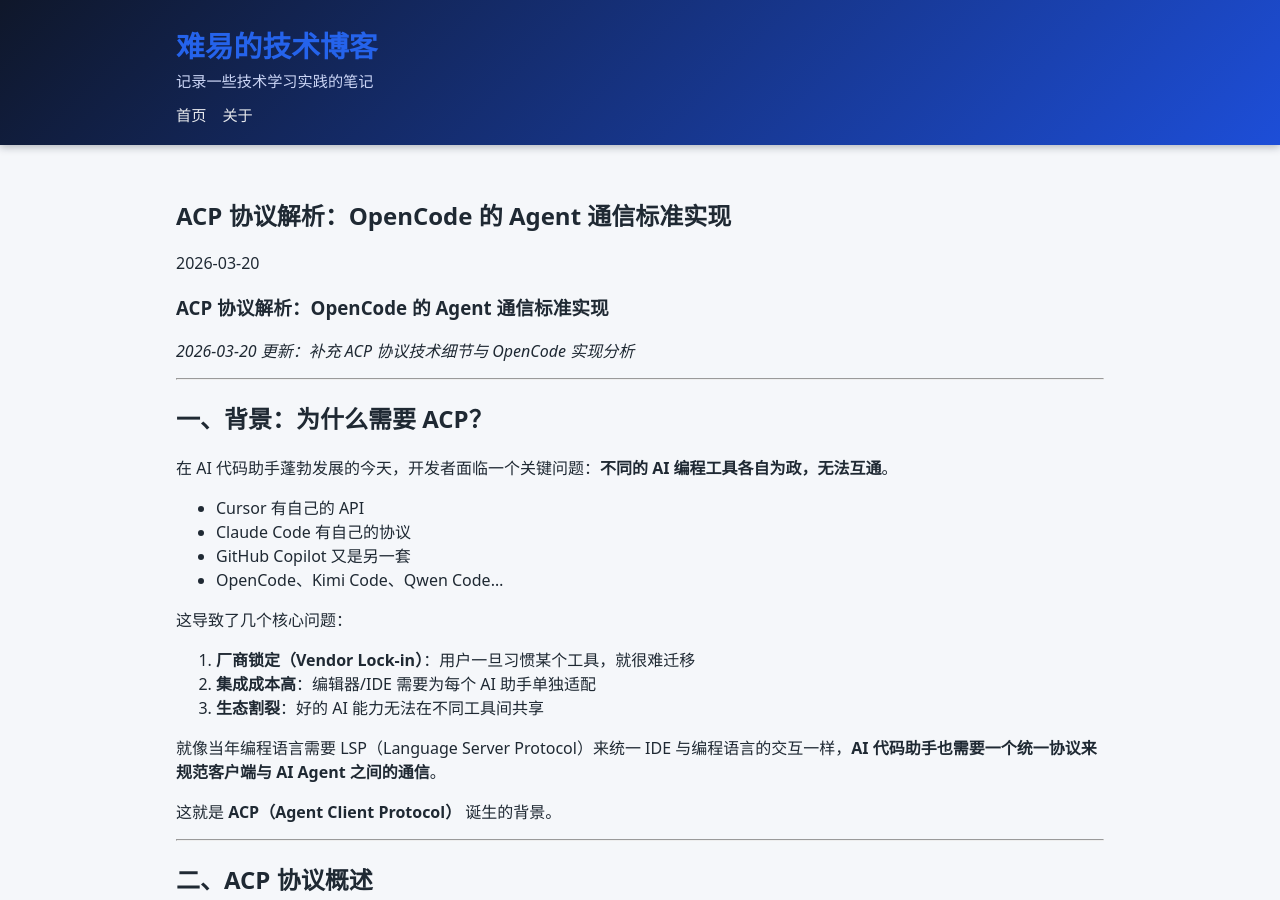
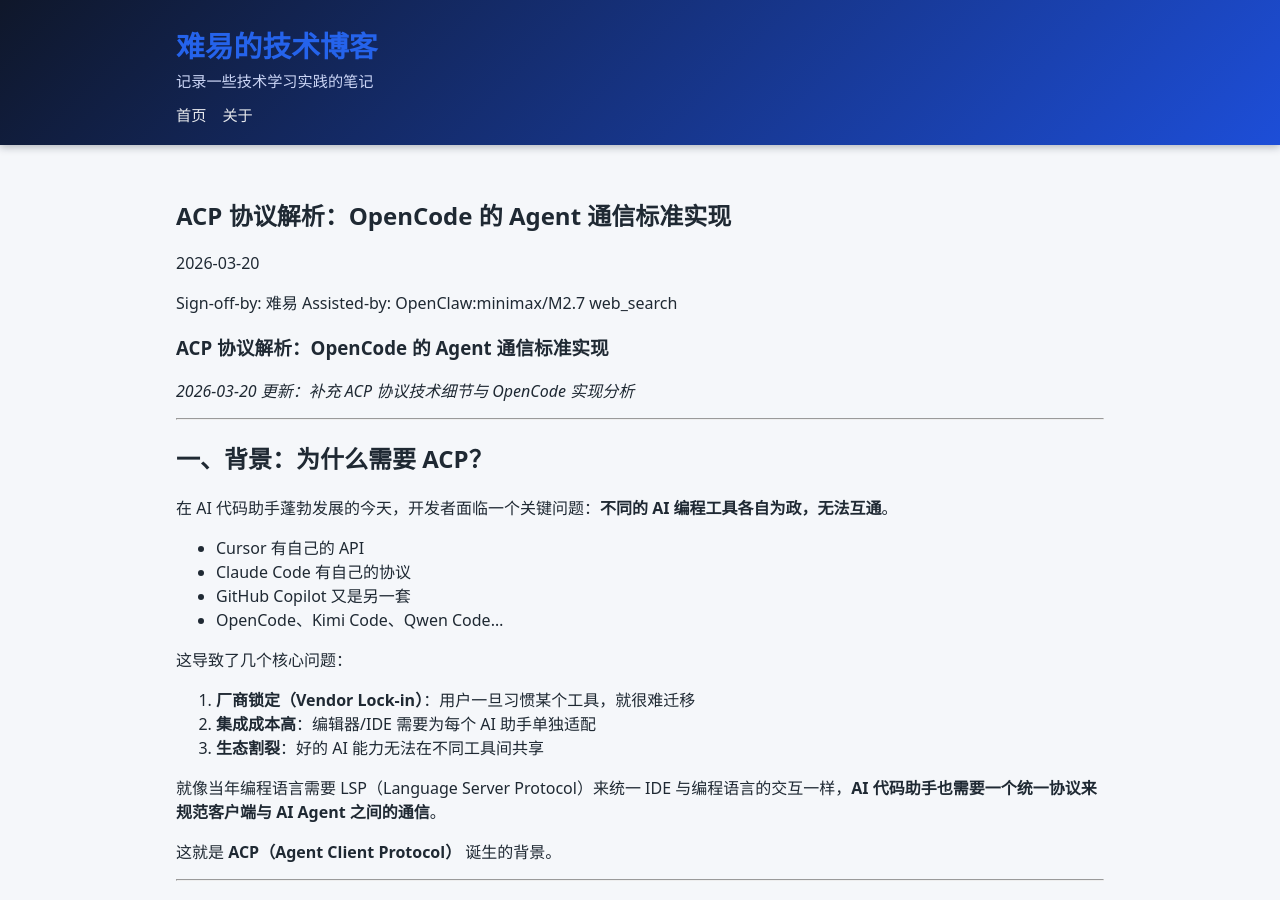
Before and after one commit to HardySimpson/blog, a Jekyll site: the page built from _posts/2026-03-20-acp-protocol-opencode-implementation.md, in a window 1280 px wide and 900 px high. Built offline with Jekyll 4.4.1, drawn with Linux system fonts in a browser that asks for light colours.

Commit message:
Add Sign-off-by and Assisted-by to ACP article

```diff
--- a/_posts/2026-03-20-acp-protocol-opencode-implementation.md
+++ b/_posts/2026-03-20-acp-protocol-opencode-implementation.md
@@ -3,6 +3,9 @@
 title: "ACP 协议解析：OpenCode 的 Agent 通信标准实现"
 date: 2026-03-20 15:00:00 +0800
 ---
+
+Sign-off-by: 难易
+Assisted-by: OpenClaw:minimax/M2.7 web_search
 
 # ACP 协议解析：OpenCode 的 Agent 通信标准实现
 
```
